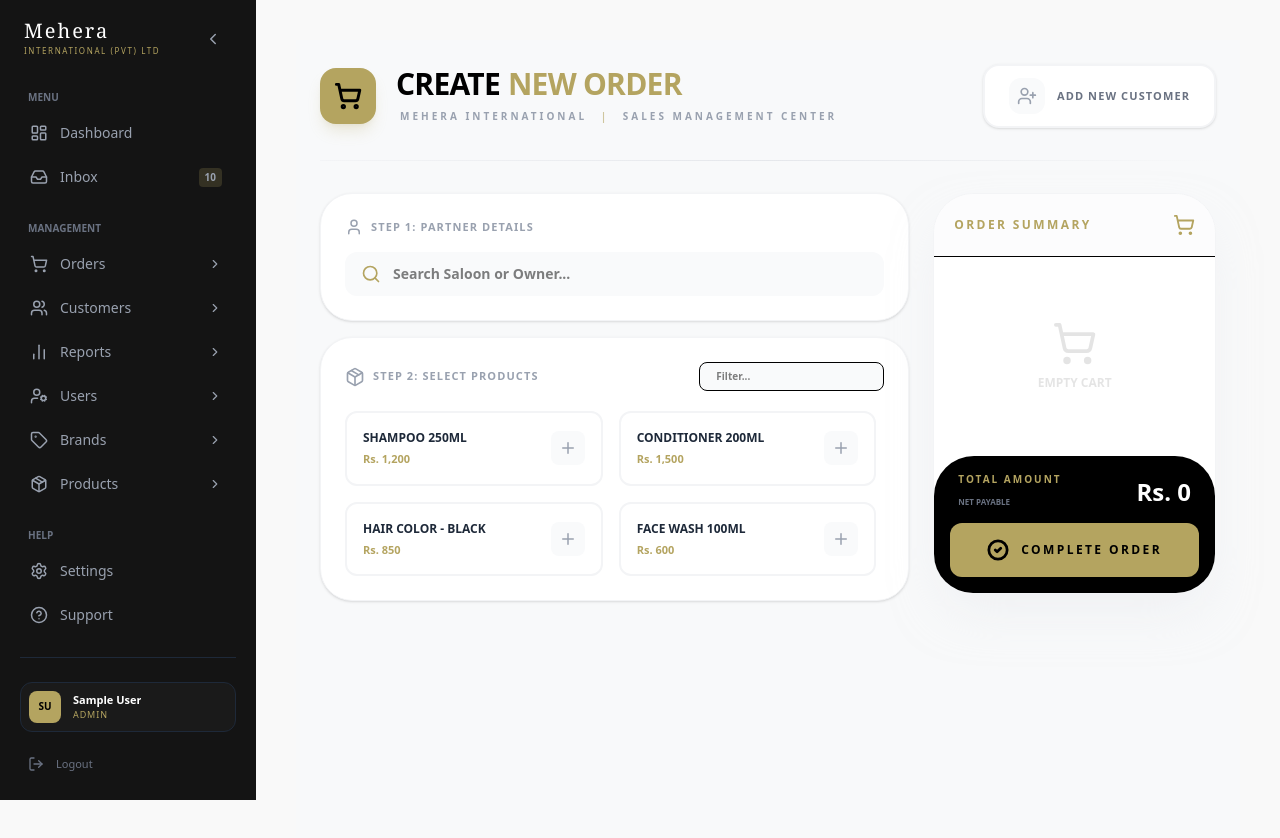
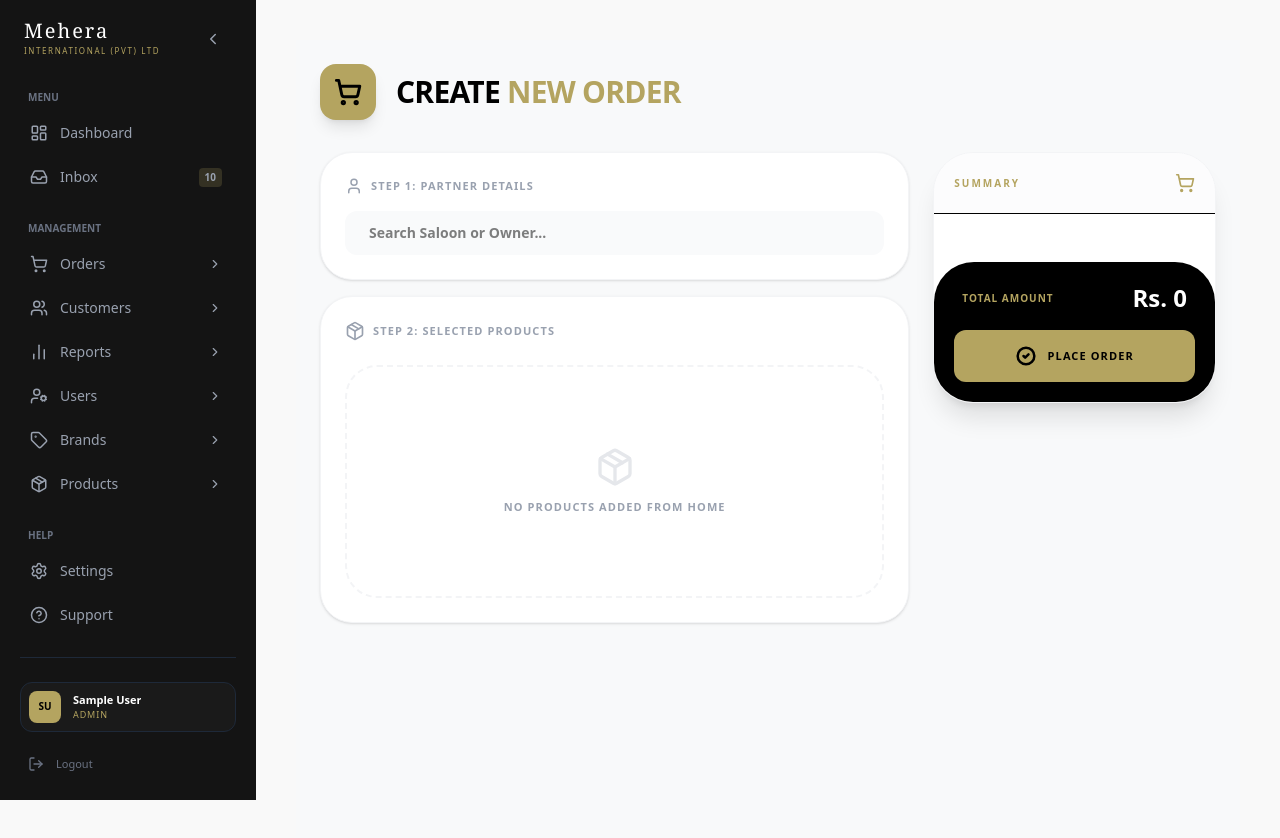
Before and after one commit to Hasalapera/SMS-Mehera, a React app in the folder frontend/: page /add-order in a window 1280 px wide. Shown: the top 838 px of the page. Built offline with nearby package versions, Linux system fonts and the light colour scheme; sample sign-in values are in the browser's storage; the HTML template or start-up script is replaced by a standard one.

Commit message:
sales rep
add customer and add oder

```diff
--- a/frontend/src/pages/management/customer/Addcustomer.jsx
+++ b/frontend/src/pages/management/customer/Addcustomer.jsx
@@ -30,7 +30,7 @@ const AddCustomer = () => {
   useEffect(() => {
     const fetchCustomerCount = async () => {
       try {
-        const res = await axios.get('http://localhost:5000/api/customers/count');
+        const res = await axios.get('http://localhost:5001/api/customers/count');
         setCustomerCount(res.data.count || 0);
       } catch (err) { console.error(err); }
     };
@@ -73,7 +73,7 @@ const AddCustomer = () => {
     setLoading(true);
     try {
       const submissionData = { ...formData, customer_display_id: nextCustomerId, address: `${formData.lane1}, ${formData.lane2}` };
-      await axios.post('http://localhost:5000/api/customers', submissionData);
+      await axios.post('http://localhost:5001/api/customers', submissionData);
       toast.success("Customer Registered Successfully!");
       setTimeout(() => navigate('/home'), 1500);
     } catch (err) {
--- a/frontend/src/pages/management/order/AddOrder.jsx
+++ b/frontend/src/pages/management/order/AddOrder.jsx
@@ -1,30 +1,66 @@
-import React, { useState } from 'react';
-import { useNavigate, Link } from 'react-router-dom';
+import React, { useState, useEffect } from 'react';
 import {
-  Search, ShoppingCart, User, Package, Plus, Trash2,
-  CheckCircle2, UserPlus
+  ShoppingCart, User, Package, Plus, Minus, Trash2,
+  CheckCircle2
 } from 'lucide-react';
 import { toast, Toaster } from 'react-hot-toast';
 
 const AddOrder = () => {
   const [cusSearch, setCusSearch] = useState('');
   const [cart, setCart] = useState([]);
-  const [prodSearch, setProdSearch] = useState('');
 
-  const dummyProducts = [
-    { product_id: 1, category: 'SHAMPOO 250ML', price: 1200 },
-    { product_id: 2, category: 'CONDITIONER 200ML', price: 1500 },
-    { product_id: 3, category: 'HAIR COLOR - BLACK', price: 850 },
-    { product_id: 4, category: 'FACE WASH 100ML', price: 600 },
-  ];
+  // --- දත්ත කියවීමේ ප්‍රධාන FUNCTION එක ---
+  const loadCartData = () => {
+    try {
+      const savedData = localStorage.getItem("active_order_cart");
+      console.log("AddOrder පේජ් එක දත්ත කියවනවා...", savedData);
 
-  const addToCart = (product) => {
-    setCart(prev => {
-      const exists = prev.find(item => item.product_id === product.product_id);
-      if (exists) return prev.map(item => item.product_id === product.product_id ? { ...item, qty: item.qty + 1 } : item);
-      return [...prev, { ...product, qty: 1 }];
-    });
-    toast.success(`${product.category} Added`);
+      if (savedData) {
+        setCart(JSON.parse(savedData));
+      } else {
+        setCart([]);
+      }
+    } catch (error) {
+      console.error("දත්ත කියවීමේදී දෝෂයක්:", error);
+    }
+  };
+
+  // 1. පේජ් එක මුලින්ම පෙන්වන විට
+  useEffect(() => {
+    loadCartData();
+  }, []);
+
+  // 2. Navigation එක හරහා (Refresh නොවී) එන විට දත්ත අලුත් කිරීම
+  // පේජ් එකට focus එක එන හැම වෙලාවෙම මේක වැඩ කරයි
+  useEffect(() => {
+    window.addEventListener('focus', loadCartData);
+    return () => window.removeEventListener('focus', loadCartData);
+  }, []);
+
+  // 3. Cart එක ඇතුළේ වෙනස්කම් කළොත් සේව් කිරීම
+  useEffect(() => {
+    if (cart.length > 0) {
+      localStorage.setItem("active_order_cart", JSON.stringify(cart));
+    }
+  }, [cart]);
+
+  const increaseQty = (productId) => {
+    setCart(prev => prev.map(item =>
+      item.product_id === productId ? { ...item, qty: item.qty + 1 } : item
+    ));
+  };
+
+  const decreaseQty = (productId) => {
+    setCart(prev => prev.map(item =>
+      item.product_id === productId ? { ...item, qty: Math.max(1, item.qty - 1) } : item
+    ));
+  };
+
+  const removeItemCompletely = (productId) => {
+    const updatedCart = cart.filter(item => item.product_id !== productId);
+    setCart(updatedCart);
+    localStorage.setItem("active_order_cart", JSON.stringify(updatedCart));
+    toast.error("Product removed");
   };
 
   const totalAmount = cart.reduce((sum, item) => sum + (item.price * item.qty), 0);
@@ -33,145 +69,104 @@ const AddOrder = () => {
     <div className="min-h-screen bg-[#f8f9fa] p-4 md:p-6 font-sans">
       <Toaster position="top-right" />
 
-      {/* 🔴 NEW HEADER - MATCHING SUPPORT PAGE STYLE */}
+      {/* HEADER */}
       <div className="max-w-7xl mx-auto mb-8">
-        <div className="flex flex-col md:flex-row justify-between items-start md:items-center gap-6">
-
-          {/* Left Side: Icon & Title */}
         <div className="flex items-center gap-5">
-            {/* Icon Box exactly like Support Page */}
-            <div className="bg-[#b4a460] p-3.5 rounded-2xl shadow-lg shadow-[#b4a460]/20 flex items-center justify-center">
-              <ShoppingCart size={28} className="text-black" strokeWidth={2.5} />
+          <div className="bg-[#b4a460] p-3.5 rounded-2xl shadow-lg flex items-center justify-center text-black">
+            <ShoppingCart size={28} strokeWidth={2.5} />
           </div>
-
-            <div>
-              <h1 className="text-3xl font-black text-black tracking-tight uppercase leading-none flex items-center gap-2">
+          <h1 className="text-3xl font-black text-black tracking-tight uppercase">
             Create <span className="text-[#b4a460]">New Order</span>
           </h1>
-              <p className="text-gray-400 text-[10px] font-bold uppercase tracking-[0.3em] mt-2.5 ml-1">
-                Mehera International <span className="text-[#b4a460]/60 mx-2">|</span> Sales Management Center
-              </p>
         </div>
       </div>
 
-          {/* Right Side: Action Button */}
-          <Link
-            to="/add-customer"
-            className="group flex items-center gap-3 bg-white border-2 border-gray-100 hover:border-[#b4a460] px-6 py-3 rounded-2xl transition-all duration-300 shadow-sm hover:shadow-md active:scale-95"
-          >
-            <div className="bg-gray-50 group-hover:bg-[#b4a460]/10 p-2 rounded-xl transition-colors">
-              <UserPlus size={20} className="text-gray-400 group-hover:text-[#b4a460]" />
-            </div>
-            <span className="text-[11px] font-black uppercase tracking-widest text-gray-500 group-hover:text-black">
-              Add New Customer
-            </span>
-          </Link>
-        </div>
-
-        {/* Decorative Divider */}
-        <div className="w-full h-[1px] bg-gradient-to-r from-gray-100 via-gray-200 to-transparent mt-8"></div>
-      </div>
-
-      <div className="max-w-7xl mx-auto grid grid-cols-1 lg:grid-cols-12 gap-6 items-start">
-        {/* LEFT SECTIONS */}
+      <div className="max-w-7xl mx-auto grid grid-cols-1 lg:grid-cols-12 gap-6">
         <div className="lg:col-span-8 space-y-4">
 
-          {/* STEP 1: PARTNER SEARCH */}
-          <div className="bg-white p-6 rounded-[2rem] shadow-sm border border-gray-100 overflow-hidden relative">
+          {/* STEP 1: PARTNER DETAILS */}
+          <div className="bg-white p-6 rounded-[2rem] shadow-sm border border-gray-100">
             <h2 className="text-[11px] font-black uppercase text-gray-400 tracking-widest mb-4 flex items-center gap-2">
               <User size={18}/> Step 1: Partner Details
             </h2>
-            <div className="relative">
-              <Search className="absolute left-4 top-1/2 -translate-y-1/2 text-[#b4a460]" size={20}/>
             <input
-                type="text"
-                placeholder="Search Saloon or Owner..."
-                className="w-full pl-12 pr-4 py-3 bg-gray-50 border-none rounded-xl focus:ring-2 focus:ring-[#b4a460]/20 outline-none font-bold text-sm"
-                value={cusSearch}
-                onChange={(e) => setCusSearch(e.target.value)}
+              type="text" placeholder="Search Saloon or Owner..."
+              className="w-full px-6 py-3 bg-gray-50 border-none rounded-xl font-bold text-sm outline-none focus:ring-2 focus:ring-[#b4a460]/20 transition-all"
+              value={cusSearch} onChange={(e) => setCusSearch(e.target.value)}
             />
           </div>
+
+          {/* STEP 2: SELECTED PRODUCTS */}
+          <div className="bg-white p-6 rounded-[2rem] shadow-sm border border-gray-100 min-h-[300px]">
+             <h2 className="text-[11px] font-black uppercase text-gray-400 tracking-widest mb-6 flex items-center gap-2">
+               <Package size={20}/> Step 2: Selected Products
+             </h2>
+
+             <div className="grid grid-cols-1 sm:grid-cols-2 gap-4">
+                {cart && cart.length > 0 ? (
+                  cart.map((item) => (
+                    <div key={item.product_id} className="p-5 bg-white rounded-[1.5rem] border-2 border-[#b4a460]/10 flex justify-between items-center shadow-sm hover:shadow-md transition-all">
+                      <div className="flex-1">
+                        <p className="font-black text-[13px] uppercase text-gray-800 leading-tight">
+                          {item.name}
+                        </p>
+                        <p className="text-[11px] font-black text-[#b4a460] mt-1.5">Rs. {item.price.toLocaleString()}</p>
                       </div>
 
-          {/* STEP 2: PRODUCT SELECTION */}
-          <div className="bg-white p-6 rounded-[2rem] shadow-sm border border-gray-100">
-             <div className="flex justify-between items-center mb-5 gap-3">
-                <h2 className="text-[11px] font-black uppercase text-gray-400 tracking-widest flex items-center gap-2">
-                  <Package size={20}/> Step 2: Select Products
-                </h2>
-                <input
-                  type="text"
-                  placeholder="Filter..."
-                  className="bg-gray-50 px-4 py-1.5 rounded-lg text-[10px] font-bold outline-none border focus:border-[#b4a460]/20"
-                  onChange={(e) => setProdSearch(e.target.value)}
-                />
+                      <div className="flex items-center gap-1.5 bg-gray-50 rounded-xl p-1.5 border border-gray-100">
+                        <button onClick={() => removeItemCompletely(item.product_id)} className="p-1.5 hover:bg-red-50 text-red-400 transition-all rounded-lg">
+                          <Trash2 size={16} strokeWidth={2.5}/>
+                        </button>
+                        <div className="w-[1px] h-4 bg-gray-200 mx-0.5"></div>
+                        <button onClick={() => decreaseQty(item.product_id)} className="p-1.5 hover:bg-white text-gray-400 transition-all rounded-lg">
+                          <Minus size={16} strokeWidth={3}/>
+                        </button>
+                        <span className="px-2 text-[14px] font-black text-black min-w-[24px] text-center">{item.qty}</span>
+                        <button onClick={() => increaseQty(item.product_id)} className="p-1.5 hover:bg-white text-[#b4a460] transition-all rounded-lg">
+                          <Plus size={16} strokeWidth={3}/>
+                        </button>
                       </div>
-             <div className="grid grid-cols-1 sm:grid-cols-2 gap-4 max-h-[350px] overflow-y-auto pr-2 custom-scrollbar">
-                {dummyProducts.filter(p => p.category.toLowerCase().includes(prodSearch.toLowerCase())).map(p => (
-                  <div
-                    key={p.product_id}
-                    onClick={() => addToCart(p)}
-                    className="p-4 bg-white rounded-xl border-2 border-gray-100 flex justify-between items-center hover:border-[#b4a460] hover:shadow-md cursor-pointer transition-all"
-                  >
-                    <div>
-                      <p className="font-black text-[12px] uppercase text-gray-800">{p.category}</p>
-                      <p className="text-[11px] font-black text-[#b4a460] mt-1">Rs. {p.price.toLocaleString()}</p>
                     </div>
-                    <div className="p-2 bg-gray-50 rounded-lg text-gray-400 group-hover:text-[#b4a460]"><Plus size={18}/></div>
+                  ))
+                ) : (
+                  <div className="col-span-full py-20 text-center border-2 border-dashed border-gray-100 rounded-[2rem] flex flex-col items-center justify-center">
+                    <Package size={40} className="text-gray-200 mb-3"/>
+                    <p className="text-[11px] font-black text-gray-400 uppercase tracking-widest">No products added from home</p>
                   </div>
-                ))}
+                )}
              </div>
           </div>
         </div>
 
-        {/* ORDER SUMMARY SIDEBAR */}
+        {/* ORDER SUMMARY */}
         <div className="lg:col-span-4">
-          <div className="bg-white rounded-[2.5rem] shadow-2xl shadow-gray-200/50 border border-gray-100 overflow-hidden sticky top-6">
-            <div className="p-5 bg-gray-50/50 border-b flex justify-between items-center gap-2">
-                <h3 className="font-black text-[12px] uppercase tracking-[0.2em] text-[#b4a460]">Order Summary</h3>
-                <ShoppingCart size={22} className="text-[#b4a460]"/>
+          <div className="bg-white rounded-[2.5rem] shadow-xl border border-gray-100 sticky top-6 overflow-hidden">
+            <div className="p-5 bg-gray-50/50 border-b flex justify-between items-center">
+                <h3 className="font-black text-[10px] uppercase tracking-[0.2em] text-[#b4a460]">Summary</h3>
+                <ShoppingCart size={20} className="text-[#b4a460]"/>
             </div>
 
-            <div className="p-6 space-y-5 max-h-[220px] overflow-y-auto custom-scrollbar">
-              {cart.length === 0 ? (
-                <div className="flex flex-col items-center py-10 opacity-10">
-                  <ShoppingCart size={45}/>
-                  <p className="text-[12px] font-black uppercase mt-2">Empty Cart</p>
+            <div className="p-6 space-y-4 max-h-[400px] overflow-y-auto custom-scrollbar">
+              {cart.map(item => (
+                <div key={item.product_id} className="flex justify-between items-center pb-3 border-b border-gray-50 last:border-0">
+                  <div className="flex-1 truncate mr-2">
+                    <p className="font-black text-[11px] text-black uppercase truncate">{item.name}</p>
+                    <p className="text-[10px] text-gray-400 font-bold">Qty: {item.qty} x {item.price.toLocaleString()}</p>
                   </div>
-              ) : (
-                cart.map(item => (
-                  <div key={item.product_id} className="flex justify-between items-center pb-4 border-b border-gray-50 last:border-0 gap-3">
-                    <div className="flex-1 min-w-0">
-                      <p className="font-black text-[13px] text-black uppercase tracking-tight truncate">{item.category}</p>
-                      <p className="text-[12px] text-[#b4a460] font-black mt-1">
-                        Rs. {item.price.toLocaleString()} <span className="text-gray-300 mx-1">x</span> {item.qty}
-                      </p>
+                  <div className="font-black text-[12px] text-black">
+                    {(item.price * item.qty).toLocaleString()}
                   </div>
-                    <button
-                      onClick={() => setCart(c => c.filter(i => i.product_id !== item.product_id))}
-                      className="text-gray-300 hover:text-red-500 p-1"
-                    >
-                      <Trash2 size={18}/>
-                    </button>
                 </div>
-                ))
-              )}
+              ))}
             </div>
 
-            {/* TOTAL PAYABLE SECTION */}
-            <div className="p-4 bg-black text-white rounded-t-[2.5rem]">
-               <div className="flex justify-between items-center mb-3 px-2 gap-3">
-                  <div>
-                    <span className="text-[10px] font-black text-[#b4a460] uppercase tracking-[0.2em] block">Total Amount</span>
-                    <span className="text-[8px] text-gray-500 font-bold uppercase">Net Payable</span>
-                  </div>
+            <div className="p-5 bg-black text-white rounded-t-[2.5rem]">
+               <div className="flex justify-between items-center mb-4 px-2">
+                 <span className="text-[10px] font-black text-[#b4a460] uppercase tracking-widest">Total Amount</span>
                  <span className="text-2xl font-black">Rs. {totalAmount.toLocaleString()}</span>
                </div>
-
-               <button
-                 className="w-full py-4 bg-[#b4a460] text-black rounded-xl font-black uppercase text-[12px] tracking-[0.2em] transition-all shadow-lg hover:bg-white flex items-center justify-center gap-3 active:scale-95"
-               >
-                 <CheckCircle2 size={22} strokeWidth={3}/> Complete Order
+               <button className="w-full py-4 bg-[#b4a460] text-black rounded-xl font-black uppercase text-[11px] tracking-widest hover:bg-white transition-all flex items-center justify-center gap-3">
+                 <CheckCircle2 size={20} strokeWidth={3}/> Place Order
                </button>
             </div>
           </div>
```
Also changed, not shown: frontend/src/pages/roles/Home.jsx (+116 -60 lines), 2 other files (tests, documents, lock files or other folders). Lines whose indentation alone changed are shown as unchanged.
